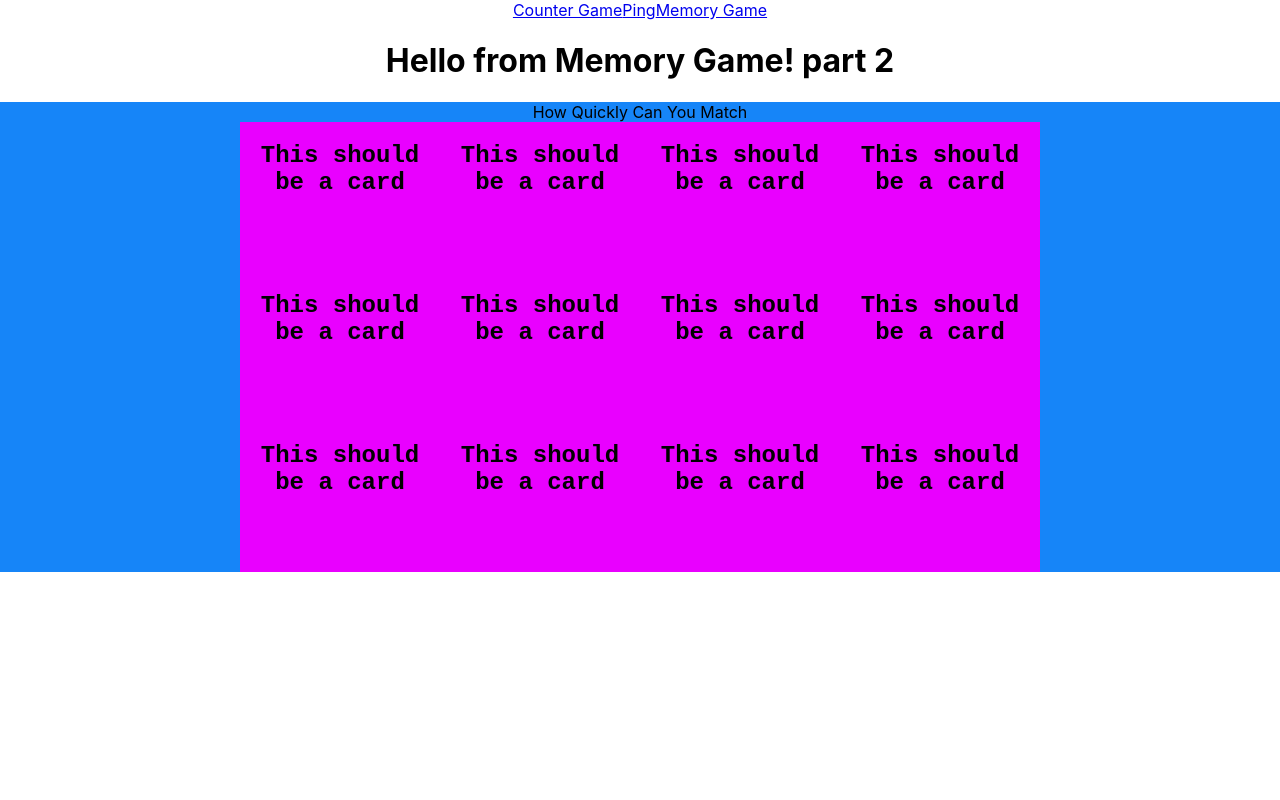
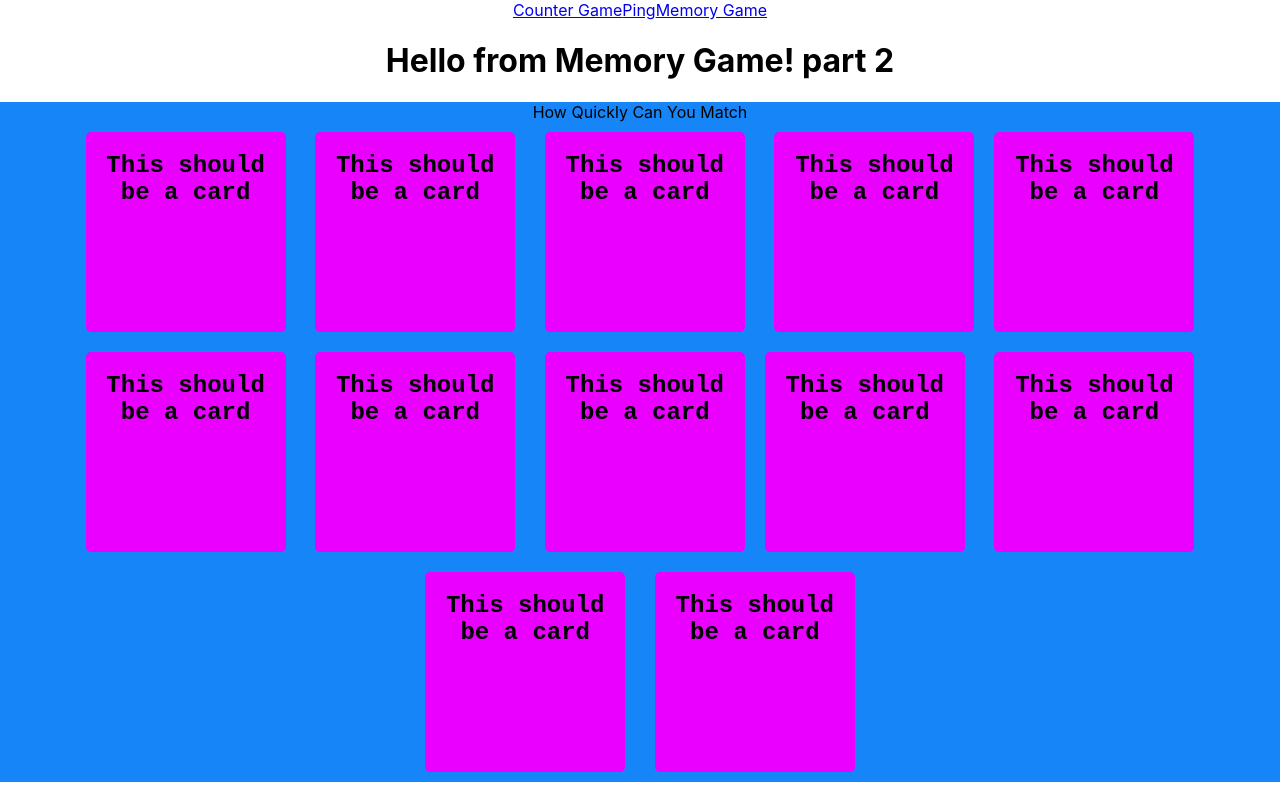
Before and after one commit to DigitalCraftsStudents/dev-arcade, a React (Create React App) app in the folder client/: page /memory in a window 1280 px wide. Built offline with nearby package versions, Linux system fonts and the light colour scheme.

Commit message:
added styed components and board using SC, more styling on the card css, and changed symbols

```diff
--- a/client/package.json
+++ b/client/package.json
@@ -3,15 +3,18 @@
   "version": "0.1.0",
   "private": true,
   "dependencies": {
+    "@material/card": "^11.0.0",
     "@testing-library/jest-dom": "^5.14.1",
     "@testing-library/react": "^11.2.7",
     "@testing-library/user-event": "^12.8.3",
+    "material-components-web": "^11.0.0",
     "react": "^17.0.2",
     "react-dom": "^17.0.2",
     "react-redux": "^7.2.4",
     "react-router-dom": "^5.2.0",
     "react-scripts": "4.0.3",
     "redux": "^4.1.0",
+    "styled-components": "^5.3.0",
     "web-vitals": "^1.1.2"
   },
   "scripts": {
--- a/client/src/games/memory/components/Board.jsx
+++ b/client/src/games/memory/components/Board.jsx
@@ -1,33 +1,21 @@
 import React from "react";
 import Card from "./Card.jsx";
-
+import styled from "styled-components";
 
 function Board() {
+  const Grid= styled.div`
+  display: "grid";
+  font-family: 'Courier New', Courier, monospace;
+
+  `
   return (
     <div style={{ background: "rgb(22,133,248)" }}>
       How Quickly Can You Match
-      <div className="mdc-layout-grid">
-        <div className="mdc-layout-grid__inner">
-          <div className="mdc-layout-grid__cell">
-            <Card></Card>
-            <Card></Card>
-            <Card></Card>
-            <Card></Card>
-          </div>
-          <div className="mdc-layout-grid__cell">
-            <Card></Card>
-            <Card></Card>
-            <Card></Card>
-            <Card></Card>
-          </div>
-          <div className="mdc-layout-grid__cell">
-            <Card></Card>
-            <Card></Card>
-            <Card></Card>
-            <Card></Card>
-          </div>
-        </div>
-      </div>
+      <Grid>
+        <Card></Card> <Card></Card> <Card></Card> <Card></Card>
+        <Card></Card> <Card></Card> <Card></Card> <Card></Card>
+        <Card></Card> <Card></Card> <Card></Card> <Card></Card>
+      </Grid>
     </div>
   );
 }
--- a/client/src/games/memory/components/Card.css
+++ b/client/src/games/memory/components/Card.css
@@ -1,28 +1,30 @@
 
-.card-container{
+.memo-card-container{
+
     width: 200px;
-    height: 150px;
+    height: 200px;
     background-color: #E900FF;
     overflow: hidden;
     display: inline-flex;
     font-family: 'Courier New', Courier, monospace;
-}
+    border-radius: 5px;
+    margin: 10px;
+    border: 4px;
+    border-color: #FAEB2C;
+
+  }
 
 .clicked{
   background-color: #3D144C;
 }
 
-.card-container:hover {
+.memo-card-container:hover {
     transform: scale(1.1);
 }
 
 @media (max-width: 800px) {
-    .card-container {
+    .memo-card-container {
       height: 150px;
       width: 150px;
     }
   }
-.wholeThing{
-  font-family: 'Courier New', Courier, monospace;
-  font-size: larger;
-}
--- a/client/src/games/memory/components/Card.jsx
+++ b/client/src/games/memory/components/Card.jsx
@@ -10,7 +10,7 @@ function Card(props) {
     }
 
     return (
-        <div className={`card-container ${isClicked ? "clicked" : ""}`} onClick={handleClick}>
+        <div className={`memo-card-container ${isClicked ? "clicked" : ""}`} onClick={handleClick}>
             <h2>This should be a card </h2>
         </div>
     )
```
Also changed, not shown: 1 other file (tests, documents, lock files or other folders).
